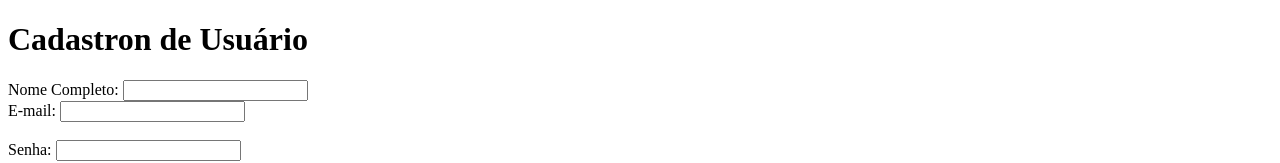
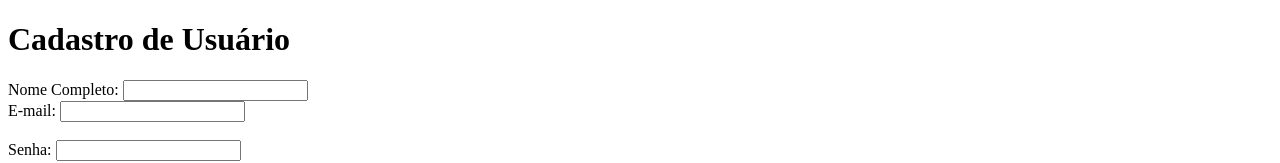
Before and after one commit to raissags/raissags.github.io, a plain HTML site: page cap5/atv02.html in a window 1280 px wide. Shown: the top 163 px of the page. Drawn offline with Linux system fonts and the light colour scheme.

Commit message:
Update atv02.html

```diff
--- a/cap5/atv02.html
+++ b/cap5/atv02.html
@@ -6,7 +6,7 @@
         <title>Cadastro de Usuário</title>
     </head>
     <body>
-        <h1>Cadastron de Usuário</h1>
+        <h1>Cadastro de Usuário</h1>
         <form action="https://httpbin.org/post" method="post">
             <divi>
                 <label for="nome">Nome Completo:</label>
```
